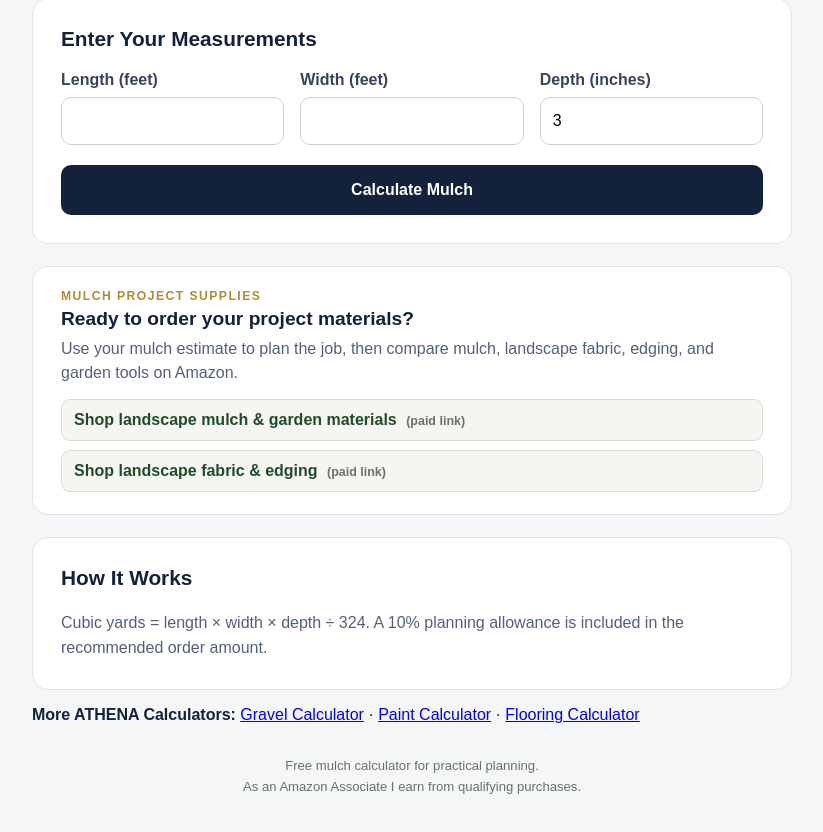
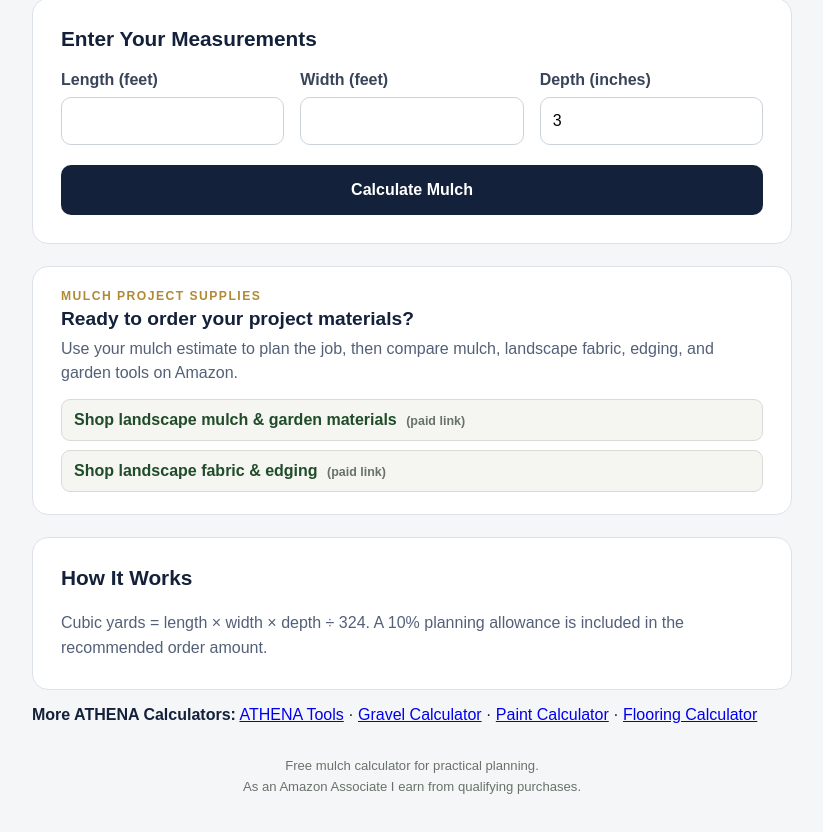
Before and after one commit to spamenchilada1-beep/mulch-calculator, a React (Vite) app: page / in a window 1280 px wide. Shown: the part 363-1195 px from the top of the page, without its empty margins (228-1051 px from the left). Built offline with nearby package versions, Linux system fonts and the light colour scheme.

Commit message:
Add ATHENA hub link

```diff
--- a/src/main.jsx
+++ b/src/main.jsx
@@ -51,7 +51,7 @@ function App() {
       </section>
       <section className="info"><h2>How It Works</h2><p>Cubic yards = length × width × depth ÷ 324. A 10% planning allowance is included in the recommended order amount.</p></section>
       <nav aria-label="More ATHENA Calculators">
-        <p><strong>More ATHENA Calculators:</strong> <a href="https://how-much-gravel.pages.dev/">Gravel Calculator</a> · <a href="https://paint-calculator-5wq.pages.dev/">Paint Calculator</a> · <a href="https://flooring-calculator.pages.dev/">Flooring Calculator</a></p>
+        <p><strong>More ATHENA Calculators:</strong> <a href="https://athena-public-platform.pages.dev/#tools">ATHENA Tools</a> · <a href="https://how-much-gravel.pages.dev/">Gravel Calculator</a> · <a href="https://paint-calculator-5wq.pages.dev/">Paint Calculator</a> · <a href="https://flooring-calculator.pages.dev/">Flooring Calculator</a></p>
       </nav>
 
       <footer>
```
